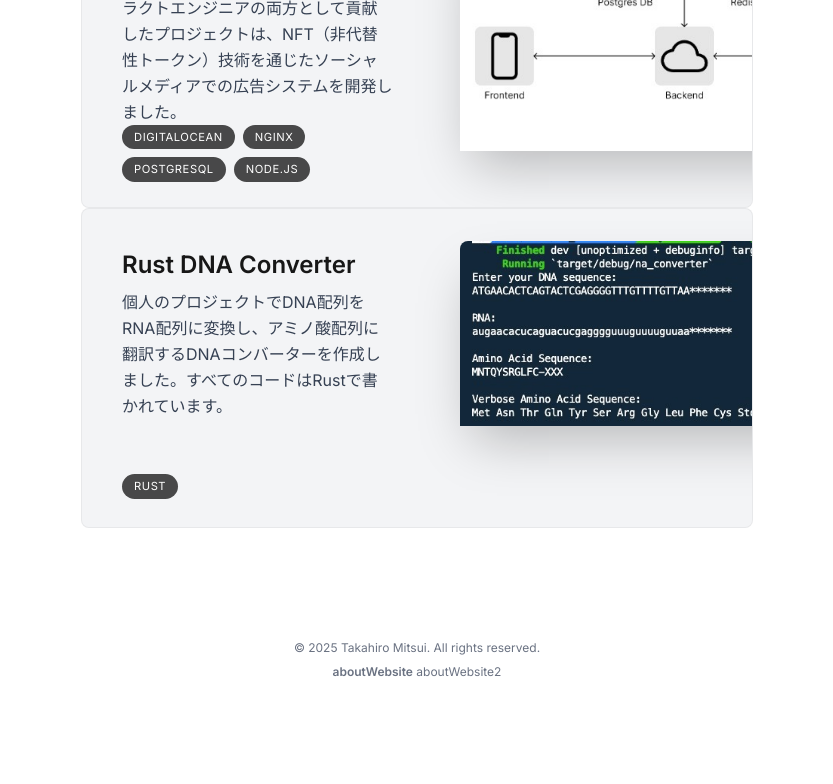
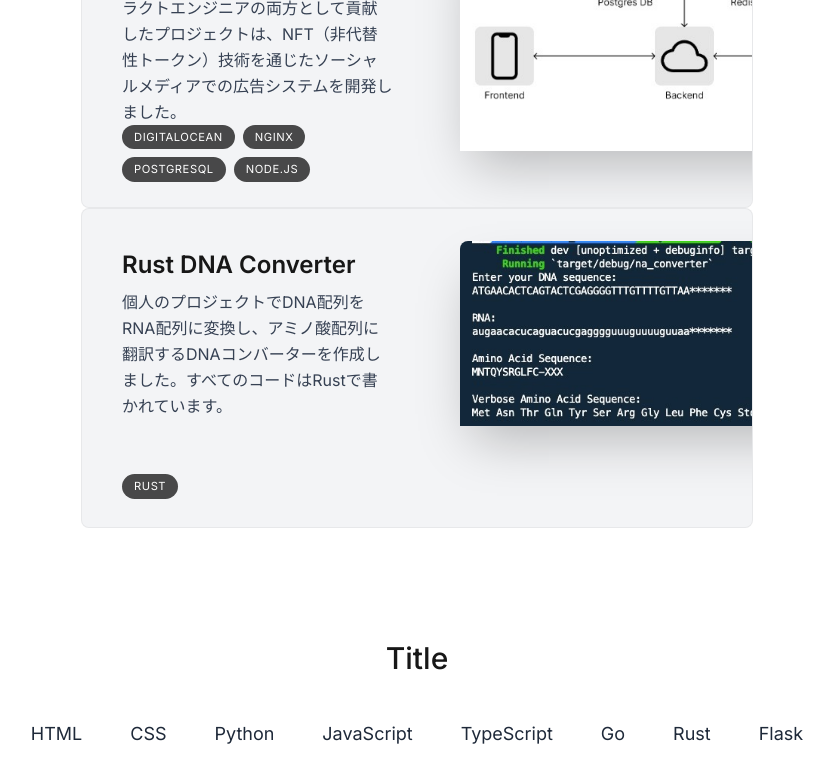
Before and after one commit to takahiromitsui/portfolio-website, a Next.js app: page /en in a window 1280 px wide. Shown: the part 2000-2784 px from the top of the page, without its empty margins (223-1056 px from the left). Before the commit the page ends 2720 px from the top, so only its background shows below. Built offline with nearby package versions, Linux system fonts and the light colour scheme; what i18next-resources-to-backend would draw is missing.

Commit message:
chore: re-create skills

```diff
--- a/app/[lng]/page.tsx
+++ b/app/[lng]/page.tsx
@@ -2,6 +2,7 @@
 import Intro from "@/components/intro";
 import Projects from "@/components/projects";
 import SectionDivider from "@/components/section-divider";
+import Skills from "@/components/skills";
 
 type Params = Promise<{ lng: string }>;
 
@@ -13,10 +14,11 @@
       <SectionDivider />
       <About params={{ lng }} />
       <Projects params={{ lng }} />
+      <Skills params={{ lng }} />
       {/*
 
 
-      <Skills params={{ lng }} />
+
       <Experience params={{ lng }} /> */}
     </main>
   );
--- /dev/null
+++ b/components/skills.tsx
@@ -0,0 +1,57 @@
+"use client";
+
+import SectionHeading from "./section-heading";
+import { skillsData } from "@/lib/data";
+import { useSectionInView } from "@/lib/hooks";
+import { motion } from "motion/react";
+import { useTranslation } from "@/i18n/client";
+
+const fadeInAnimationVariants = {
+  initial: {
+    opacity: 0,
+    y: 100,
+  },
+  animate: (index: number) => ({
+    opacity: 1,
+    y: 0,
+    transition: {
+      delay: 0.05 * index,
+    },
+  }),
+};
+
+export default function Skills({
+  params: { lng },
+}: {
+  params: { lng: string };
+}) {
+  const { ref } = useSectionInView("skills");
+  const { t } = useTranslation(lng, "skills");
+
+  return (
+    <section
+      id="skills"
+      ref={ref}
+      className="mb-28 max-w-212 scroll-mt-28 text-center sm:mb-40"
+    >
+      <SectionHeading>{t("title")}</SectionHeading>
+      <ul className="flex flex-wrap justify-center gap-2 text-lg text-gray-800">
+        {skillsData.map((skill, index) => (
+          <motion.li
+            className="bg-white borderBlack rounded-xl px-5 py-3 dark:bg-white/10 dark:text-white/80"
+            key={index}
+            variants={fadeInAnimationVariants}
+            initial="initial"
+            whileInView="animate"
+            viewport={{
+              once: true,
+            }}
+            custom={index}
+          >
+            {skill}
+          </motion.li>
+        ))}
+      </ul>
+    </section>
+  );
+}
```
